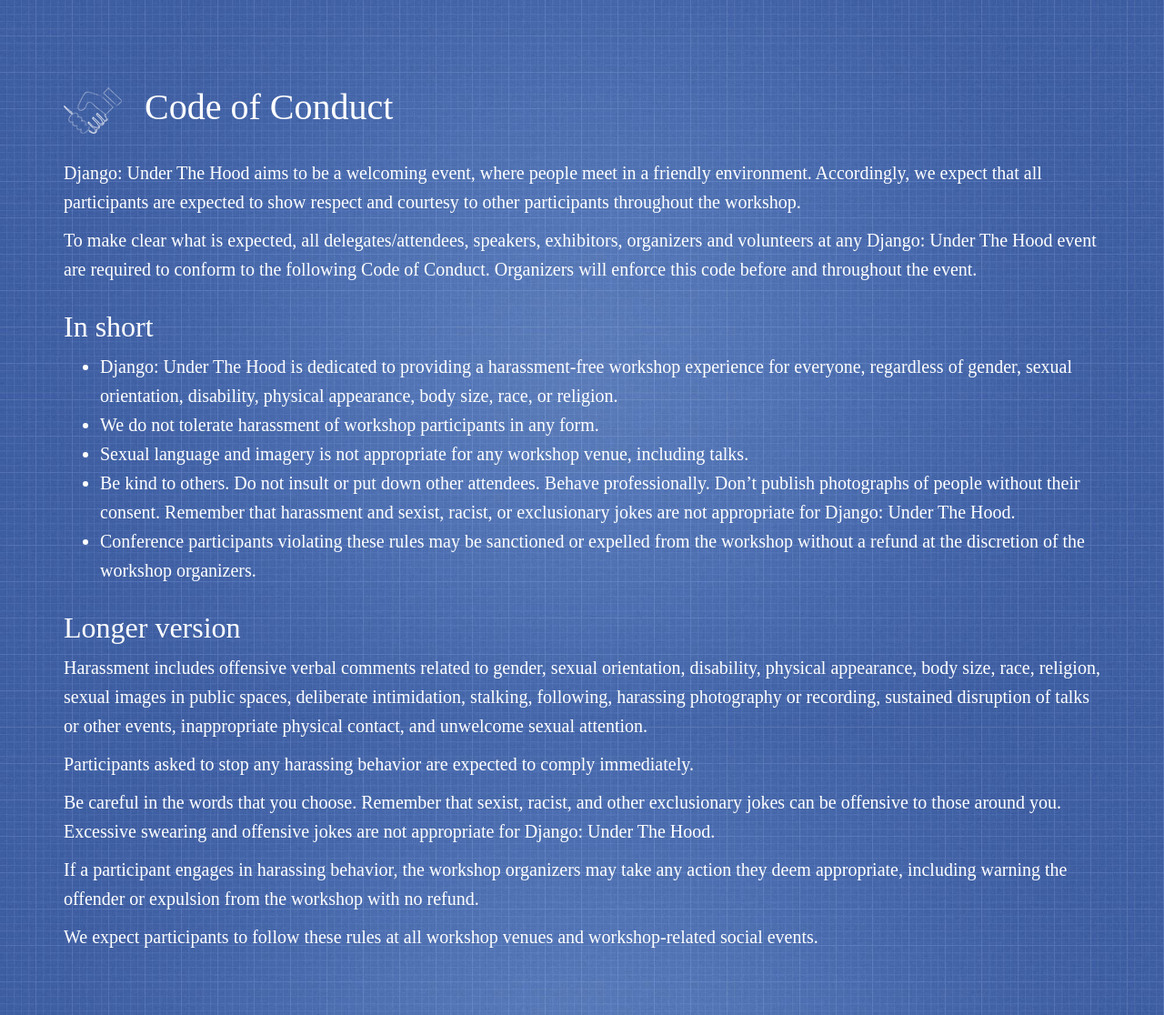
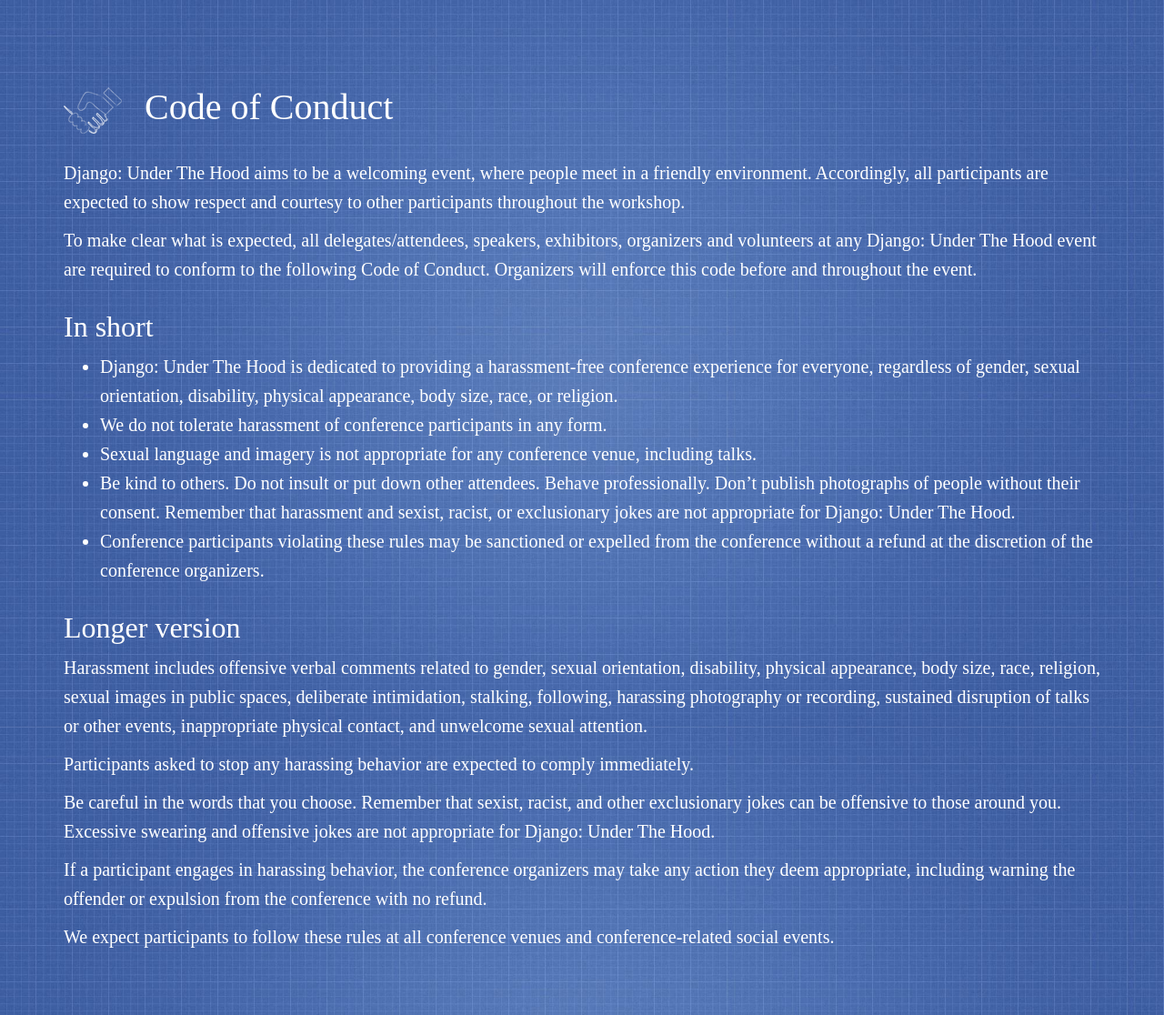
Before and after one commit to djangounderthehood/duh-web, a Django app: page /coc/ in a window 1280 px wide. Shown: the whole page at 91% size. Run offline with Django 3.2, Linux system fonts and the light colour scheme; some libraries are stand-ins or nearby versions; some web fonts are replaced.

Commit message:
Replaced references to "workshop" with "conference" in the CoC.

```diff
--- a/templates/coc.html
+++ b/templates/coc.html
@@ -10,18 +10,18 @@
     </h2>
 
     <p>
-    	Django: Under The Hood aims to be a welcoming event, where people meet in a friendly environment. Accordingly, we expect that all participants are expected to show respect and courtesy to other participants throughout the workshop.
+    	Django: Under The Hood aims to be a welcoming event, where people meet in a friendly environment. Accordingly, all participants are expected to show respect and courtesy to other participants throughout the workshop.
     </p>
     <p>
     	To make clear what is expected, all delegates/attendees, speakers, exhibitors, organizers and volunteers at any Django: Under The Hood event are required to conform to the following Code of Conduct. Organizers will enforce this code before and throughout the event.
     </p>
     <h3>In short</h3>
     <ul>
-    	<li>Django: Under The Hood is dedicated to providing a harassment-free workshop experience for everyone, regardless of gender, sexual orientation, disability, physical appearance, body size, race, or religion.</li>
-    	<li>We do not tolerate harassment of workshop participants in any form.</li>
-    	<li>Sexual language and imagery is not appropriate for any workshop venue, including talks.</li>
+    	<li>Django: Under The Hood is dedicated to providing a harassment-free conference experience for everyone, regardless of gender, sexual orientation, disability, physical appearance, body size, race, or religion.</li>
+    	<li>We do not tolerate harassment of conference participants in any form.</li>
+    	<li>Sexual language and imagery is not appropriate for any conference venue, including talks.</li>
     	<li>Be kind to others. Do not insult or put down other attendees. Behave professionally. Don’t publish photographs of people without their consent. Remember that harassment and sexist, racist, or exclusionary jokes are not appropriate for Django: Under The Hood.</li>
-    	<li>Conference participants violating these rules may be sanctioned or expelled from the workshop without a refund at the discretion of the workshop organizers.</li>
+    	<li>Conference participants violating these rules may be sanctioned or expelled from the conference without a refund at the discretion of the conference organizers.</li>
     </ul>
     <h3>Longer version</h3>
     <p>Harassment includes offensive verbal comments related to gender, sexual orientation, disability, physical appearance, body size, race, religion, sexual images in public spaces, deliberate intimidation, stalking, following, harassing photography or recording, sustained disruption of talks or other events, inappropriate physical contact, and unwelcome sexual attention.</p>
@@ -30,11 +30,11 @@
 
     <p>Be careful in the words that you choose. Remember that sexist, racist, and other exclusionary jokes can be offensive to those around you. Excessive swearing and offensive jokes are not appropriate for Django: Under The Hood.</p>
 
-    <p>If a participant engages in harassing behavior, the workshop organizers may take any action they deem appropriate, including warning the offender or expulsion from the workshop with no refund.</p>
+    <p>If a participant engages in harassing behavior, the conference organizers may take any action they deem appropriate, including warning the offender or expulsion from the conference with no refund.</p>
 
-    <p>We expect participants to follow these rules at all workshop venues and workshop-related social events.</p>
+    <p>We expect participants to follow these rules at all conference venues and conference-related social events.</p>
 
-    <!--
+    {% comment %}
     <h3>Reporting harassment</h3>
 
     <p>If you are being harassed, notice that someone else is being harassed, or have any other concerns, please contact your coach or one of the organizers immediately.</p>
@@ -48,7 +48,7 @@
     <p>
     	The staff is well informed on how to deal with the incident and how to further proceed with the situation. Conference staff will be happy to help participants contact hotel/venue security or local law enforcement, provide escorts, or otherwise assist those experiencing harassment to feel safe for the duration of the conference. We value your attendance.
     </p>
-    -- >
+    {% endcomment %}
 </section>
 
 {% endblock %}
```
